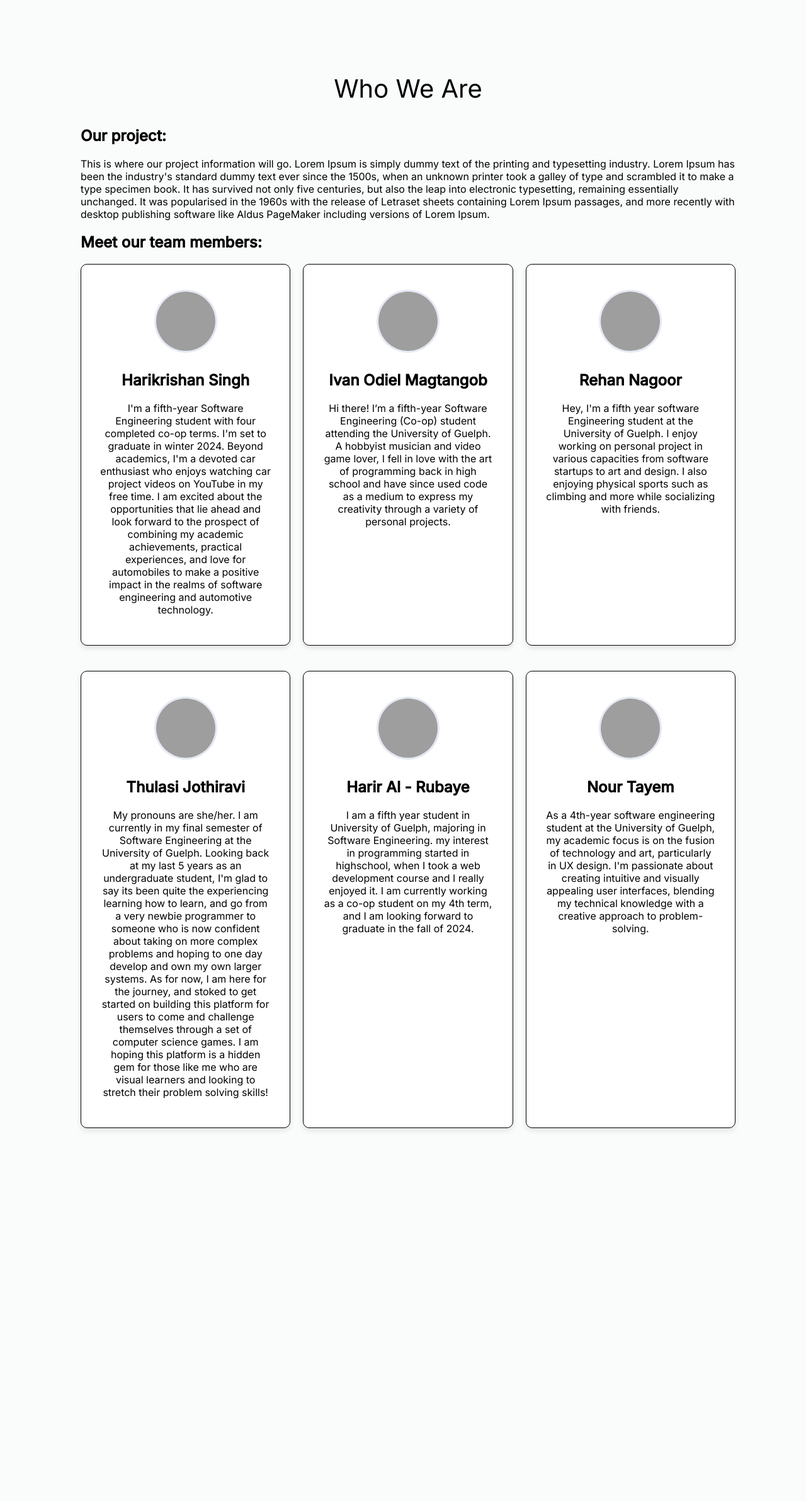
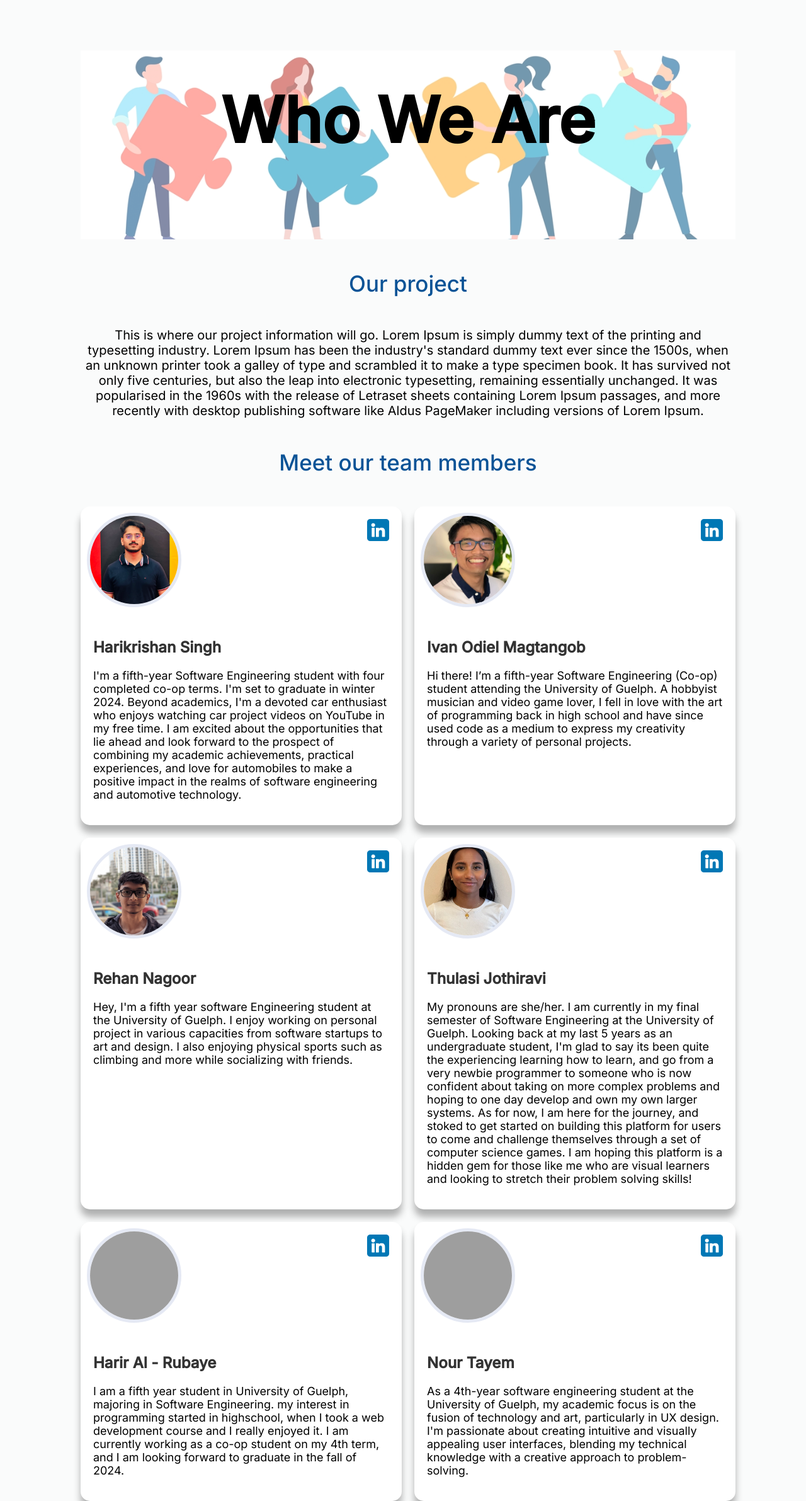
Before and after one commit to rehan-code/Game-Library-Web-App, a PHP site: page /about_us/about_us.php in a window 1280 px wide. Shown: the part 80-2463 px from the top of the page at 63% size. Before the commit the page ends 1875 px from the top, so only its background shows below. Run offline with PHP 8.4, Linux system fonts and the light colour scheme; grey boxes are pictures that could not be loaded.

Commit message:
Adding about us styling updates

```diff
--- a/html/about_us/about_us.css
+++ b/html/about_us/about_us.css
@@ -1,49 +1,107 @@
-.about-main-heading{
-    font-weight: 300;
-    font-size: 40px;
-    line-height: 55px;
-    text-align: center;
-}
-
-.profile-cards-grid{
+.profile-cards-grid {
     display: grid;
-    grid-template-columns: repeat(3, 1fr);
+    grid-template-columns: repeat(2, 1fr);
     grid-gap: 20px;
     justify-content: center;
 }
-.card{
+
+.card {
+    position: relative;
     background-color: #fff;
-    border-radius: 10px;
-    border: solid 1px black;
-    box-shadow: 0px 4px 8px rgba(0, 0, 0, 0.1);
-    padding: 20px;
-    text-align: center;
-    margin-bottom: 20px;
+    border-radius: 15px;
+    box-shadow: 0 12px 12px rgba(0, 0, 0, 0.3);
+    overflow: hidden; /* Add this line to hide overflowed content */
 }
 
-.profile-details{
-    padding: 10px;
+.profile-details {
+    font-size: 18px;
+    padding: 20px; /* Increase padding for better spacing */
 }
 
-.card-name{
-    margin-top: 5px;
+.card-name {
+    margin-top: 15px; /* Adjust margin for better spacing */
     margin-bottom: 20px;
-    font-weight:bold;
-    font-size: x-large;
+    font-weight: bold;
+    font-size: 1.5rem; /* Adjust font size for better readability */
+    color: #333; /* Change text color for better contrast */
 }
 
-.profile-picture img{
-    width: 100px;
-    height: 100px;
+.profile-picture img {
+    width: 150px;
+    height: 150px;
     border-radius: 50%;
     object-fit: cover;
-    border: 3px solid #e5e9f4;
-    margin-bottom: 10px;
-    margin-top: 20px;
+    border: 5px solid #e5e9f4;
+    margin: 10px;
 }
 
-@media (max-width: 500px){
-.profile-cards-grid {
-    grid-template-columns: 1fr;
+.linkedin-icon {
+    position: absolute;
+    top: 20px;
+    right: 20px;
 }
+
+.linkedin-icon img {
+    width: 35px;
+    height: 35px;
+    transition: transform 0.3s ease-in-out; /* Add a subtle transition effect */
 }
+
+.linkedin-icon img:hover {
+    transform: scale(1.2); /* Add a scaling effect on hover */
+}
+.header-container {
+    position: relative;
+    height: 300px;
+    overflow: hidden; /* Hide overflow from the overlay */
+}
+
+.overlay {
+    position: absolute;
+    top: 0;
+    left: 0;
+    width: 100%;
+    height: 100%;
+    background-image: url("../images/team_pic.jpeg");
+    background-size: cover;
+    background-position: center;
+    opacity: 2.0; /* Adjust the overlay opacity */
+    z-index: -1; /* Place the overlay behind the text */
+}
+
+.about-main-heading {
+    font-weight: 800;
+    font-size: 100px;
+    line-height: 55px;
+    text-align: center;
+    color: #000;
+    z-index: 1; /* Place the text in front of the overlay */
+    position: relative; /* Ensure z-index works */
+}
+
+/* Additional styling for better visibility of text */
+.overlay::before {
+    content: "";
+    display: block;
+    width: 100%;
+    height: 100%;
+    background-color: rgba(255, 255, 255, 0.45); /* Adjust the overlay color */
+}
+
+.heading2{
+  color: #0a5396;
+  font-size: 35px;
+  font-weight: 500;
+  text-align: center;
+  padding: 20px;
+}
+.heading2para{
+    text-align: center;
+    font-size: 20px;
+}
+
+@media (max-width: 500px) {
+    .profile-cards-grid {
+        grid-template-columns: 1fr;
+    }
+}
--- a/html/about_us/about_us.php
+++ b/html/about_us/about_us.php
@@ -39,18 +39,24 @@
 
     <section class="wrapper">
         <div class="container">
-            <h1 class="about-main-heading">Who We Are</h1>
-            <h2>Our project: </h2>
-            <p>This is where our project information will go. Lorem Ipsum is simply dummy text of the printing and typesetting industry.
-                Lorem Ipsum has been the industry's standard dummy text ever since the 1500s, when an unknown printer took a galley of type and scrambled it to make a type specimen book.
-                It has survived not only five centuries, but also the leap into electronic typesetting, remaining essentially unchanged.
-                It was popularised in the 1960s with the release of Letraset sheets containing Lorem Ipsum passages, and more recently with desktop publishing software like Aldus PageMaker including versions of Lorem Ipsum.
+        <div class="header-container">
+            <div class="overlay"></div>
+                <h1 class="about-main-heading">Who We Are</h1>
+            </div>
+            <h2 class="heading2">Our project </h2>
+            <p class="heading2para">This is where our project information will go. Lorem Ipsum is simply dummy text of the printing and typesetting industry.
+                    Lorem Ipsum has been the industry's standard dummy text ever since the 1500s, when an unknown printer took a galley of type and scrambled it to make a type specimen book.
+                    It has survived not only five centuries, but also the leap into electronic typesetting, remaining essentially unchanged.
+                    It was popularised in the 1960s with the release of Letraset sheets containing Lorem Ipsum passages, and more recently with desktop publishing software like Aldus PageMaker including versions of Lorem Ipsum.
             </p>
-            <h2>Meet our team members:</h2>
+            <h2 class="heading2">Meet our team members</h2>
             <div class="profile-cards-grid">
                 <div class="card">
+                    <a href="https://www.linkedin.com/in/harikrishansingh/" target="_blank" class="linkedin-icon">
+                        <img src="../images/linkedin_icon.png" alt="LinkedIn Icon">
+                    </a>
                     <div class="profile-picture">
-                        <img src='../images/user.jpg' alt="Profile Picture">
+                        <img src='../images/hari.jpg' alt="Harikrishan Profile Picture">
                     </div>
                     <div class="profile-details">
                         <?php
@@ -59,8 +65,11 @@
                     </div>
                 </div>
                 <div class="card">
+                    <a href="https://www.linkedin.com/in/ivanodielmagtangob/" target="_blank" class="linkedin-icon">
+                        <img src="../images/linkedin_icon.png" alt="LinkedIn Icon">
+                    </a>
                     <div class="profile-picture">
-                        <img src='../images/user.jpg' alt="Profile Picture">
+                        <img src='../images/ivan.png' alt="Ivan Profile Picture">
                     </div>
                     <div class="profile-details">
                         <?php
@@ -69,8 +78,11 @@
                     </div>
                 </div>
                 <div class="card">
+                    <a href="https://www.linkedin.com/in/rehan-nagoor-mohideen-6b3156202/" target="_blank" class="linkedin-icon">
+                        <img src="../images/linkedin_icon.png" alt="LinkedIn Icon">
+                    </a>
                     <div class="profile-picture">
-                        <img src='../images/user.jpg' alt="Profile Picture">
+                        <img src='../images/rehan.jpg' alt="Rehan Profile Picture">
                     </div>
                     <div class="profile-details">
                         <?php
@@ -79,8 +91,11 @@
                     </div>
                 </div>
                 <div class="card">
+                    <a href="https://www.linkedin.com/in/thulasijothiravi/" target="_blank" class="linkedin-icon">
+                        <img src="../images/linkedin_icon.png" alt="LinkedIn Icon">
+                    </a>
                     <div class="profile-picture">
-                        <img src='../images/user.jpg' alt="Profile Picture">
+                        <img src='../images/thulasi.jpg' alt="Thulasi Profile Picture">
                     </div>
                     <div class="profile-details">
                         <?php
@@ -89,8 +104,11 @@
                     </div>
                 </div>
                 <div class="card">
+                    <a href="https://www.linkedin.com/in/harir-hammadi-944aa4135/" target="_blank" class="linkedin-icon">
+                        <img src="../images/linkedin_icon.png" alt="LinkedIn Icon">
+                    </a>
                     <div class="profile-picture">
-                        <img src='../images/user.jpg' alt="Profile Picture">
+                        <img src='../images/user.jpg' alt="Harir Profile Picture">
                     </div>
                     <div class="profile-details">
                         <?php
@@ -99,8 +117,11 @@
                     </div>
                 </div>
                 <div class="card">
+                    <a href="https://www.linkedin.com/in/nour-tayem-softwareeng/" target="_blank" class="linkedin-icon">
+                        <img src="../images/linkedin_icon.png" alt="LinkedIn Icon">
+                    </a>
                     <div class="profile-picture">
-                        <img src='../images/user.jpg' alt="Profile Picture">
+                        <img src='../images/user.jpg' alt="Nour Profile Picture">
                     </div>
                     <div class="profile-details">
                         <?php
```
Also changed, not shown: html/images/hari.jpg (added), html/images/ivan.png (added), html/images/linkedin_icon.png (added), html/images/rehan.jpg (added), html/images/team_pic.jpeg (added), html/images/thulasi.jpg (added).
